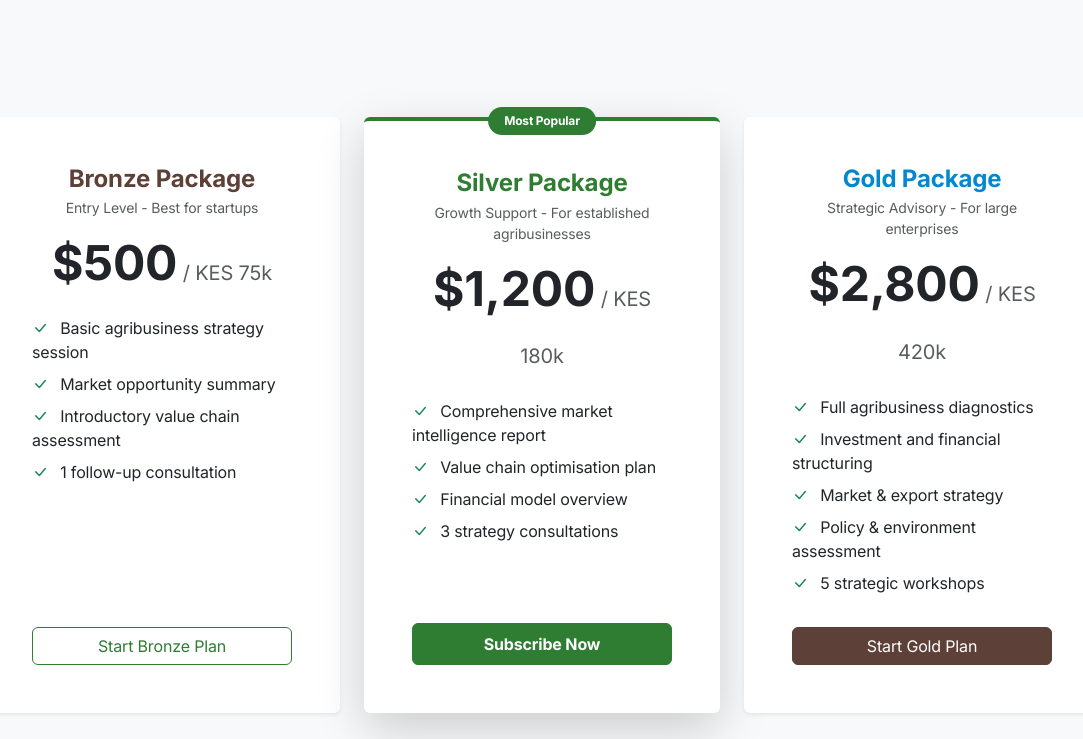
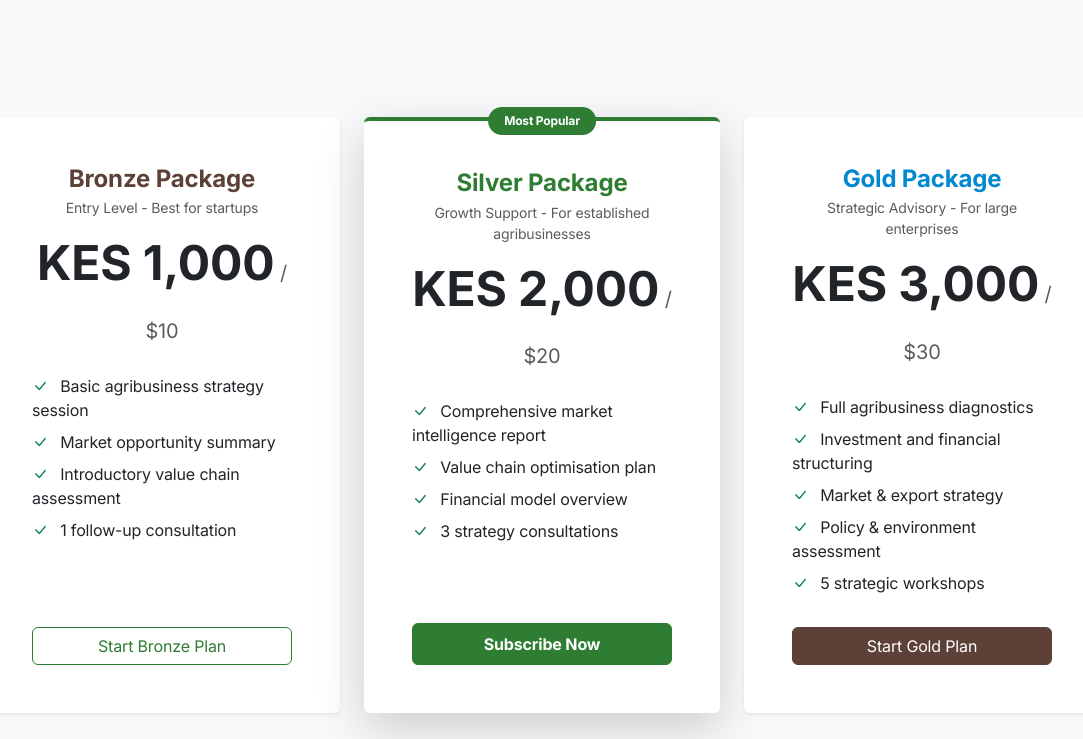
Before and after one commit to delstarford123/FARMERMA-SYSTEMS, a Flask app: page /pricing in a window 1280 px wide. Shown: the part 279-1018 px from the top of the page, without its empty margins (98-1181 px from the left). Run offline with Flask 3, Linux system fonts and the light colour scheme; data that the repository does not hold is empty; some libraries are stand-ins or nearby versions.

Commit message:
feat: relocate headquarters to Kakamega Kenya, lower subscription pricing, and configure production M-Pesa

```diff
--- a/main.py
+++ b/main.py
@@ -1236,9 +1236,9 @@ PAYSTACK_SECRET_KEY = os.environ.get('PAYSTACK_SECRET_KEY')
 # --- MASTER PRICING DICTIONARY ---
 # Single source of truth for all payment gateways
 SYSTEM_PRICING = {
-    'bronze': {"name": "Bronze Consulting Package", "kes": 75000, "usd": 500.00},
-    'silver': {"name": "Silver Consulting Package", "kes": 180000, "usd": 1200.00},
-    'gold': {"name": "Gold Consulting Package", "kes": 420000, "usd": 2800.00},
+    'bronze': {"name": "Bronze Consulting Package", "kes": 1000, "usd": 10.00},
+    'silver': {"name": "Silver Consulting Package", "kes": 2000, "usd": 20.00},
+    'gold': {"name": "Gold Consulting Package", "kes": 3000, "usd": 30.00},
     'course_entrepreneurship': {"name": "Agribusiness Entrepreneurship", "kes": 3750, "usd": 25.00},
     'course_marketing': {"name": "Agricultural Marketing", "kes": 3000, "usd": 20.00},
     'course_finance': {"name": "Financial Management", "kes": 4500, "usd": 30.00},
--- a/templates/about us.html
+++ b/templates/about us.html
@@ -97,7 +97,7 @@
                 <h2 class="fw-bold mb-4 sub-title">Bridging the Gap in African Agriculture</h2>
                 <div class="about-text text-secondary">
                     <p>We specialize in delivering data-driven solutions that strengthen agricultural value chains, specifically targeting the participation of women and youth in agribusiness.</p>
-                    <p>Our recent initiatives in <strong>Zimbabwe</strong> focus on connecting smallholder farmers with international policymakers to design sustainable, impact-driven systems.</p>
+                    <p>Our recent initiatives in <strong>Kakamega, Kenya</strong> focus on connecting smallholder farmers with local and international policymakers to design sustainable, impact-driven systems.</p>
 
                     <div class="mt-4">
                         <div class="stat-card p-3 mb-3 shadow-sm rounded">
--- a/templates/contact us.html
+++ b/templates/contact us.html
@@ -86,8 +86,8 @@
                             </div>
                             <div>
                                 <h5 class="fw-bold mb-1">Headquarters</h5>
-                                <p class="text-muted mb-0">Harare, Zimbabwe</p>
-                                <p class="text-muted mb-0">Phone : 263788223446</p>
+                                <p class="text-muted mb-0">Kakamega, Kenya</p>
+                                <p class="text-muted mb-0">Phone : +254 788 223 446</p>
                             </div>
                         </div>
 
--- a/templates/email_user_confirmation.html
+++ b/templates/email_user_confirmation.html
@@ -53,7 +53,7 @@
                             </p>
                             <p style="margin: 0; color: #64748b; font-size: 12px; line-height: 1.5;">
                                 &copy; {{ year }} Farmerman Systems. All rights reserved.<br>
-                                Harare, Zimbabwe
+                                Kakamega, Kenya
                             </p>
                         </td>
                     </tr>
--- a/templates/payments/pricing_subscription.html
+++ b/templates/payments/pricing_subscription.html
@@ -38,7 +38,7 @@
                     <div class="card-body p-5 text-center d-flex flex-column">
                         <h4 class="fw-bold mb-1" style="color: var(--soil-brown);">Bronze Package</h4>
                         <p class="small text-muted mb-3">Entry Level - Best for startups</p>
-                        <h2 class="display-5 fw-bold text-dark mb-4">$500<span class="fs-5 text-muted fw-normal"> / KES 75k</span></h2>
+                        <h2 class="display-5 fw-bold text-dark mb-4">KES 1,000<span class="fs-5 text-muted fw-normal"> / $10</span></h2>
 
                         <ul class="list-unstyled text-start mb-4">
                             <li class="mb-2"><i class="text-success bi bi-check-lg me-2 fw-bold"></i> Basic agribusiness strategy session</li>
@@ -57,7 +57,7 @@
                     <div class="card-body p-5 text-center d-flex flex-column">
                         <h4 class="fw-bold mb-1 text-primary-green">Silver Package</h4>
                         <p class="small text-muted mb-3">Growth Support - For established agribusinesses</p>
-                        <h2 class="display-5 fw-bold text-dark mb-4">$1,200<span class="fs-5 text-muted fw-normal"> / KES 180k</span></h2>
+                        <h2 class="display-5 fw-bold text-dark mb-4">KES 2,000<span class="fs-5 text-muted fw-normal"> / $20</span></h2>
 
                         <ul class="list-unstyled text-start mb-4">
                             <li class="mb-2"><i class="text-success bi bi-check-lg me-2 fw-bold"></i> Comprehensive market intelligence report</li>
@@ -75,7 +75,7 @@
                     <div class="card-body p-5 text-center d-flex flex-column">
                         <h4 class="fw-bold mb-1" style="color: var(--sky-blue);">Gold Package</h4>
                         <p class="small text-muted mb-3">Strategic Advisory - For large enterprises</p>
-                        <h2 class="display-5 fw-bold text-dark mb-4">$2,800<span class="fs-5 text-muted fw-normal"> / KES 420k</span></h2>
+                        <h2 class="display-5 fw-bold text-dark mb-4">KES 3,000<span class="fs-5 text-muted fw-normal"> / $30</span></h2>
 
                         <ul class="list-unstyled text-start mb-4">
                             <li class="mb-2"><i class="text-success bi bi-check-lg me-2 fw-bold"></i> Full agribusiness diagnostics</li>
```
Also changed, not shown: mpesa.py (+9 -3 lines).
